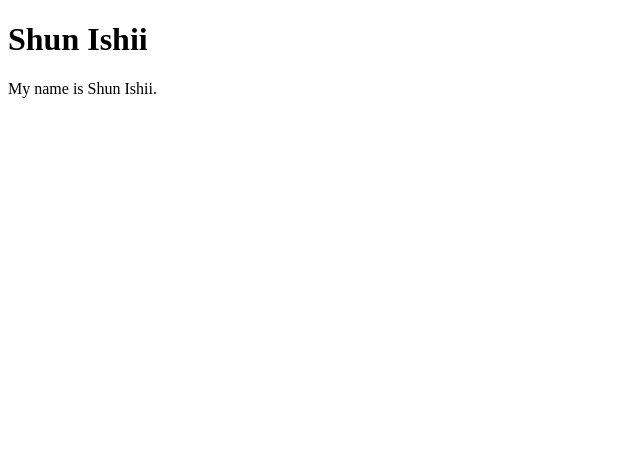
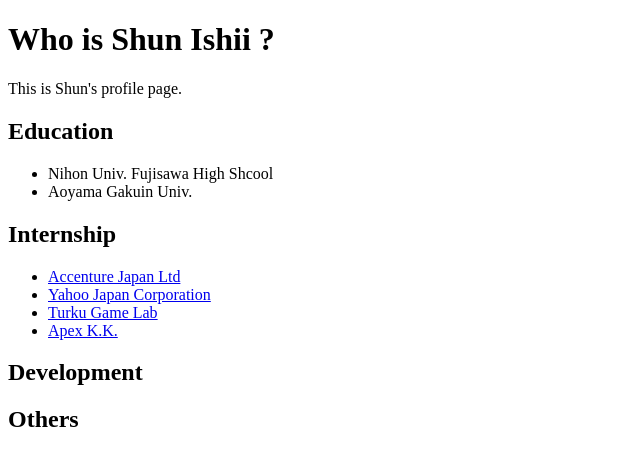
Before and after one commit to ShunIshii/ShunIshii.github.io, a plain HTML site: page index.html in a window 1280 px wide. Shown: the whole page, without its empty margins (0-640 px from the left). Drawn offline with Linux system fonts and the light colour scheme.

Commit message:
Added sections

```diff
--- a/index.html
+++ b/index.html
@@ -5,7 +5,31 @@
         <title>Shun Ishii</title>
     </head>
     <body>
-        <h1>Shun Ishii</h1>
-        <p>My name is Shun Ishii.</p>
+        <h1>Who is Shun Ishii ?</h1>
+        <p>This is Shun's profile page.</p>
+        <div class="section">
+            <h2>Education</h2>
+            <ul>
+                <li>Nihon Univ. Fujisawa High Shcool</li>
+                <li>Aoyama Gakuin Univ.</li>
+            </ul>
+        </div>
+        <div class="section">
+            <h2>Internship</h2>
+            <ul>
+                <li><a href="https://www.accenture.com/us-en">Accenture Japan Ltd</a></li>
+                <li><a href="https://about.yahoo.co.jp/">Yahoo Japan Corporation</a></li>
+                <li><a href="https://www.turkugamelab.fi/">Turku Game Lab</a></li>
+                <li><a href="https://www.apexkk.com/en/">Apex K.K.</a></li>
+            </ul>
+        </div>
+        <div class="section">
+            <h2>Development</h2>
+            <p></p>
+        </div>
+        <div class="section">
+            <h2>Others</h2>
+            <p></p>
+        </div>
     </body>
 </html>
```
